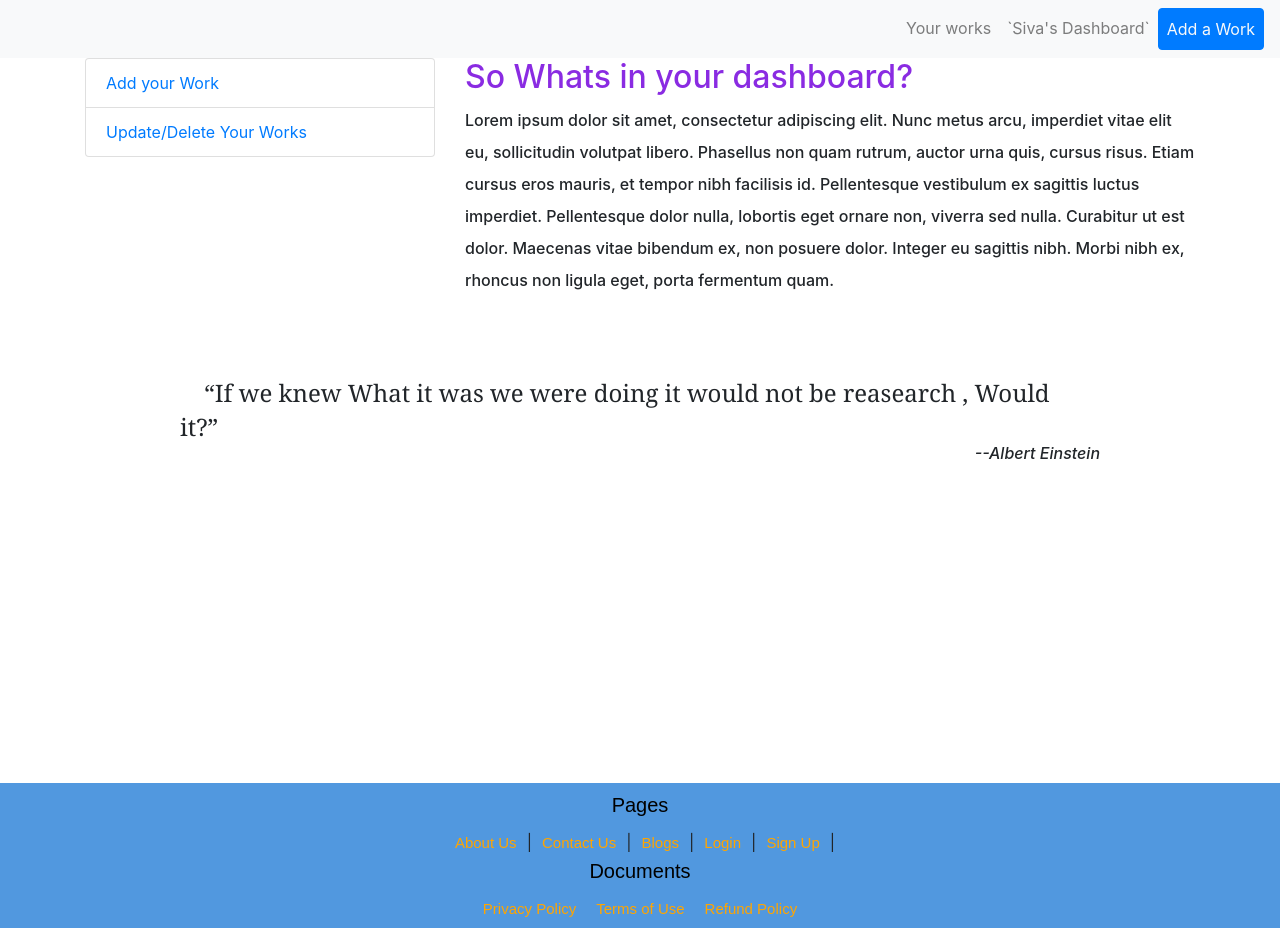
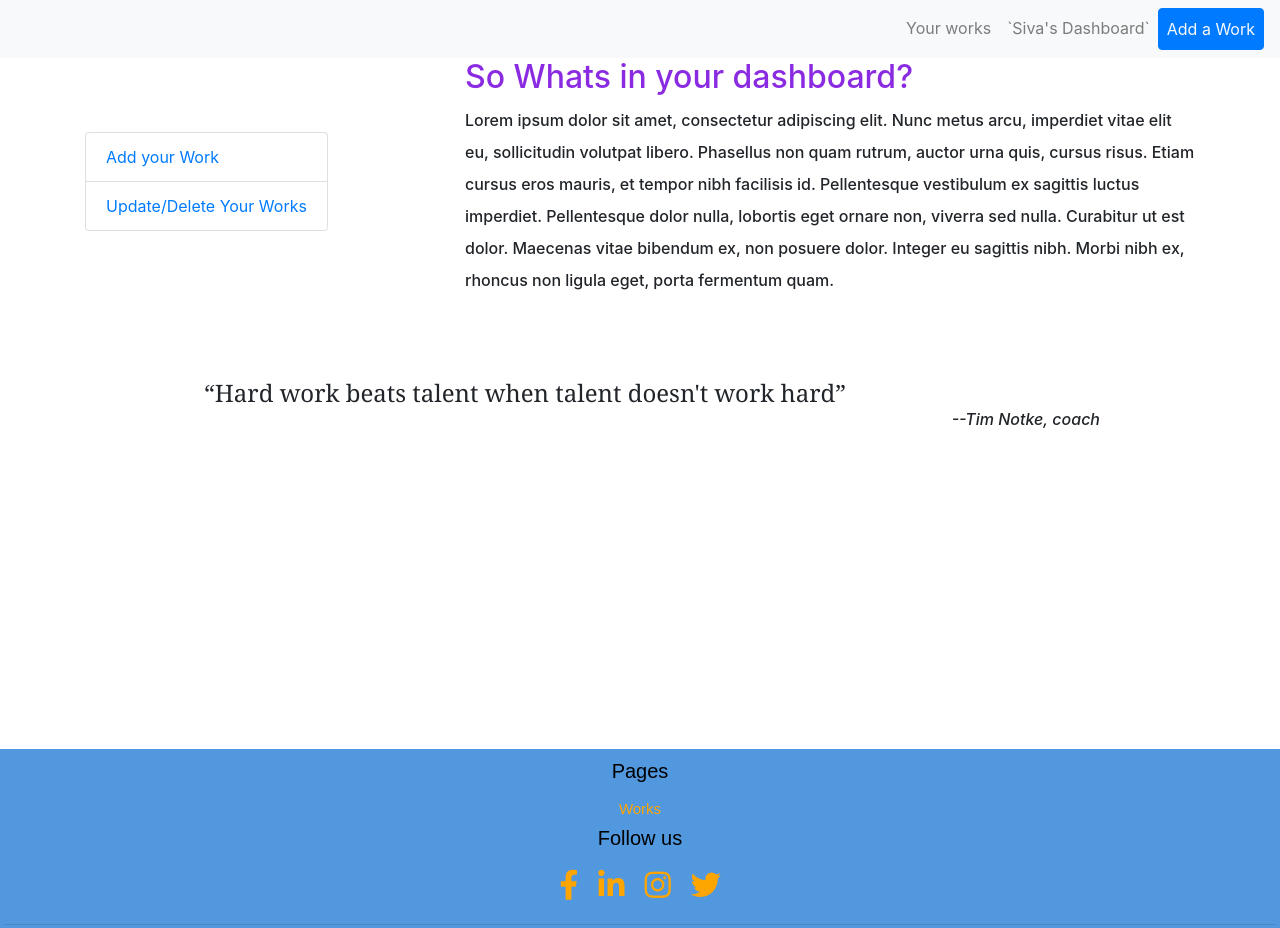
Before and after one commit to sk9073/Walkover, a Next.js app in the folder frontend/: page /user in a window 1280 px wide. Shown: the top 928 px of the page. Built offline with nearby package versions, Linux system fonts and the light colour scheme; a small style sheet from the web is missing.

Commit message:
Resolved bug in DELETING works

```diff
--- a/frontend/actions/blog.js
+++ b/frontend/actions/blog.js
@@ -64,7 +64,7 @@ export const list = username => {
         .catch(err => console.log(err));
 };
 
-export const removeBlog = (slug, token = 'text') => {
+export const removeBlog = (slug, token) => {
     let deleteBlogEndpoint;
     deleteBlogEndpoint = `${API}/user/blog/${slug}`;
 
--- a/frontend/components/Header.js
+++ b/frontend/components/Header.js
@@ -40,13 +40,13 @@ const Header = () => {
             <React.Fragment>
               <NavItem>
                 <Link href="/blogs">
-                  <NavLink>Your works</NavLink>
+                  <NavLink style={{cursor:'pointer'}}>Your works</NavLink>
                 </Link>
               </NavItem>
 
               <NavItem>
                 <Link href="/user">
-                  <NavLink>`Siva's Dashboard`</NavLink>
+                  <NavLink style={{cursor:'pointer'}}>`Siva's Dashboard`</NavLink>
                 </Link>
               </NavItem>
 
--- a/frontend/components/Layout.js
+++ b/frontend/components/Layout.js
@@ -12,17 +12,7 @@ const Layout = ({ children }) => {
             <footer className={styles.footer}>
                 <div className={styles.pages}>
                     <h3>Pages</h3>
-                    <a href="/about/about">About Us</a>|
-                    <a href="/contact/contact">Contact Us</a>|
-                    <a href="/blogs">Blogs</a>|
-                    <a href="/signin">Login</a>|
-                    <a href="/signup">Sign Up</a>|
-                </div>
-                <div className={styles.doc}>
-                    <h3>Documents</h3>
-                    <a href="">Privacy Policy</a>
-                    <a href="">Terms of Use</a>
-                    <a href="">Refund Policy</a>
+                    <a href="/blogs">Works</a>
                 </div>
                 <div className={styles.social}>
                     <h3>Follow us</h3>
--- a/frontend/components/crud/BlogCreate.js
+++ b/frontend/components/crud/BlogCreate.js
@@ -48,9 +48,7 @@ const CreateBlog = ({ router }) => {
                 console.log(data);
                 setValues({ ...values, error: data.error });
             } else {
-                console.log("heyy");
-
-                setValues({ ...values, title: '', error: '', success: `A new blog titled "${data.title}" is created` });
+                setValues({ ...values, title: '' ,error: '', success: `A new blog titled ${data.title} is created` });
                 setBody('');
             }
         });
--- a/frontend/components/crud/BlogRead.js
+++ b/frontend/components/crud/BlogRead.js
@@ -26,10 +26,10 @@ const BlogRead = ({ username }) => {
 
     const deleteBlog = slug => {
         removeBlog(slug, token).then(data => {
-            if (data.error) {
+            if (data) {
                 console.log(data.error);
             } else {
-                setMessage(data.message);
+                setMessage(data);
                 loadBlogs();
             }
         });
--- a/frontend/components/crud/BlogUpdate.js
+++ b/frontend/components/crud/BlogUpdate.js
@@ -33,8 +33,8 @@ const BlogUpdate = ({ router }) => {
     const initBlog = () => {
         if (router.query.slug) {
             singleBlog(router.query.slug).then(data => {
-                if (data.error) {
-                    console.log(data.error);
+                if (data) {
+                    console.log(data);
                 } else {
                     setValues({ ...values, title: data.title });
                     setBody(data.body);
--- a/frontend/pages/_document.js
+++ b/frontend/pages/_document.js
@@ -10,11 +10,14 @@ class MyDocument extends Document {
             rel="stylesheet"
             href="https://cdnjs.cloudflare.com/ajax/libs/twitter-bootstrap/4.3.1/css/bootstrap.min.css"
           />
+          <link rel="stylesheet" href="https://pro.fontawesome.com/releases/v5.13.0/css/all.css" />
+          <link rel="stylesheet" href="https://cdnjs.cloudflare.com/ajax/libs/nprogress/0.2.0/nprogress.min.css" />
         </Head>
         <body>
           <Main />
           <NextScript />
         </body>
+        <script src="https://cdn.jsdelivr.net/npm/bootstrap@5.1.3/dist/js/bootstrap.bundle.min.js" integrity="sha384-ka7Sk0Gln4gmtz2MlQnikT1wXgYsOg+OMhuP+IlRH9sENBO0LRn5q+8nbTov4+1p" crossOrigin="anonymous"></script>
       </Html>
     );
   }
--- a/frontend/pages/user/index.js
+++ b/frontend/pages/user/index.js
@@ -11,20 +11,19 @@ const UserIndex = () => {
     return (
         <Layout>
                 <div className="container">
-                    <div className="row">
-                        <div className="col-md-4">
-                            <ul class="list-group">
-
-                                <li className="list-group-item">
-                                    <a href="/user/crud/blog">Add your Work</a>
+                    <div className="row ">
+                        <div className="col-md-4 d-flex align-items-center">
+                            <ul className="list-group">
+                                <li className="list-group-item list-group-item-action">
+                                    <Link href="/user/crud/blog">
+                                        <a>Add your Work</a>
+                                    </Link>
                                 </li>
-
-                                <li className="list-group-item">
+                                <li className="list-group-item list-group-item-action">
                                     <Link href="/user/crud/blogs">
                                         <a>Update/Delete Your Works</a>
                                     </Link>
                                 </li>
-
                             </ul>
                         </div>
                         <div className="col-md-8">
@@ -37,8 +36,8 @@ const UserIndex = () => {
                     <div className="row">
                             <div className="col-md-1"></div>
                             <div className="col-md-10">
-                                <q style={styleObj}>If we knew What it was we were doing it would not be reasearch , Would it?</q>
-                                <h6 style={{fontStyle: 'italic',textAlign:'right'}}>--Albert Einstein</h6>
+                                <q style={styleObj}>Hard work beats talent when talent doesn't work hard</q>
+                                <h6 style={{fontStyle: 'italic',textAlign:'right'}}>--Tim Notke, coach</h6>
                             </div>
                     </div>
                 </div>
```
Also changed, not shown: 1 other file (tests, documents, lock files or other folders).
